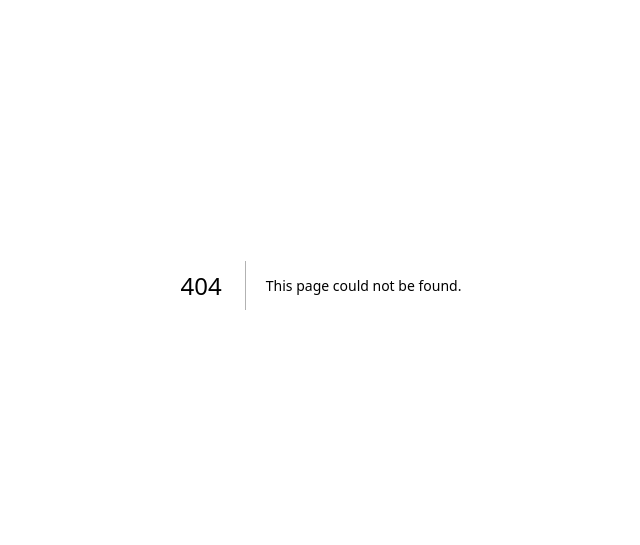
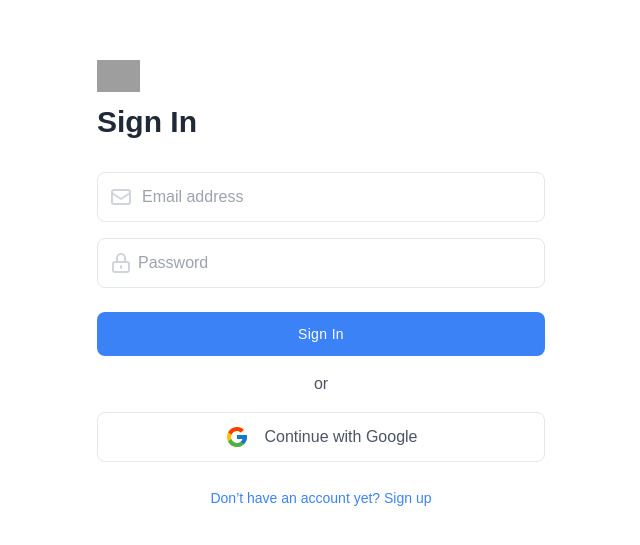
Before and after one commit to CEN3031-Group-8/GatorFit, a Next.js app in the folder frontend/: page /login in a window 1280 px wide. Before the commit this address had no page. Shown: the part 115-660 px from the top of the page, without its empty margins (319-959 px from the left). Built offline with nearby package versions, Linux system fonts and the light colour scheme; grey boxes are pictures that could not be loaded.

Commit message:
Added login page skeleton

```diff
--- /dev/null
+++ b/frontend/src/app/login/page.tsx
@@ -0,0 +1,60 @@
+import React from 'react';
+
+export default function SignUp() {
+    return (
+        <section className="bg-white dark:bg-gray-900">
+    <div className="container flex items-center justify-center min-h-screen px-6 mx-auto">
+        <form className="w-full max-w-md">
+            <img className="w-auto h-7 sm:h-8" src="https://merakiui.com/images/logo.svg" alt=""/>
+
+            <h1 className="mt-3 text-2xl font-semibold text-gray-800 capitalize sm:text-3xl dark:text-white">sign In</h1>
+
+            <div className="relative flex items-center mt-8">
+                <span className="absolute">
+                    <svg xmlns="http://www.w3.org/2000/svg" className="w-6 h-6 mx-3 text-gray-300 dark:text-gray-500" fill="none" viewBox="0 0 24 24" stroke="currentColor" stroke-width="2">
+                        <path stroke-linecap="round" stroke-linejoin="round" d="M3 8l7.89 5.26a2 2 0 002.22 0L21 8M5 19h14a2 2 0 002-2V7a2 2 0 00-2-2H5a2 2 0 00-2 2v10a2 2 0 002 2z" />
+                    </svg>
+                </span>
+
+                <input type="email" className="block w-full py-3 text-gray-700 bg-white border rounded-lg px-11 dark:bg-gray-900 dark:text-gray-300 dark:border-gray-600 focus:border-blue-400 dark:focus:border-blue-300 focus:ring-blue-300 focus:outline-none focus:ring focus:ring-opacity-40" placeholder="Email address"/>
+            </div>
+
+            <div className="relative flex items-center mt-4">
+                <span className="absolute">
+                    <svg xmlns="http://www.w3.org/2000/svg" className="w-6 h-6 mx-3 text-gray-300 dark:text-gray-500" fill="none" viewBox="0 0 24 24" stroke="currentColor" stroke-width="2">
+                        <path stroke-linecap="round" stroke-linejoin="round" d="M12 15v2m-6 4h12a2 2 0 002-2v-6a2 2 0 00-2-2H6a2 2 0 00-2 2v6a2 2 0 002 2zm10-10V7a4 4 0 00-8 0v4h8z" />
+                    </svg>
+                </span>
+
+                <input type="password" className="block w-full px-10 py-3 text-gray-700 bg-white border rounded-lg dark:bg-gray-900 dark:text-gray-300 dark:border-gray-600 focus:border-blue-400 dark:focus:border-blue-300 focus:ring-blue-300 focus:outline-none focus:ring focus:ring-opacity-40" placeholder="Password"/>
+            </div>
+
+            <div className="mt-6">
+                <button className="w-full px-6 py-3 text-sm font-medium tracking-wide text-white capitalize transition-colors duration-300 transform bg-blue-500 rounded-lg hover:bg-blue-400 focus:outline-none focus:ring focus:ring-blue-300 focus:ring-opacity-50">
+                    Sign in
+                </button>
+
+                <p className="mt-4 text-center text-gray-600 dark:text-gray-400">or</p>
+
+                <a href="#" className="flex items-center justify-center px-6 py-3 mt-4 text-gray-600 transition-colors duration-300 transform border rounded-lg dark:border-gray-700 dark:text-gray-200 hover:bg-gray-50 dark:hover:bg-gray-600">
+                    <svg className="w-6 h-6 mx-2" viewBox="0 0 40 40">
+                        <path d="M36.3425 16.7358H35V16.6667H20V23.3333H29.4192C28.045 27.2142 24.3525 30 20 30C14.4775 30 10 25.5225 10 20C10 14.4775 14.4775 9.99999 20 9.99999C22.5492 9.99999 24.8683 10.9617 26.6342 12.5325L31.3483 7.81833C28.3717 5.04416 24.39 3.33333 20 3.33333C10.7958 3.33333 3.33335 10.7958 3.33335 20C3.33335 29.2042 10.7958 36.6667 20 36.6667C29.2042 36.6667 36.6667 29.2042 36.6667 20C36.6667 18.8825 36.5517 17.7917 36.3425 16.7358Z" fill="#FFC107" />
+                        <path d="M5.25497 12.2425L10.7308 16.2583C12.2125 12.59 15.8008 9.99999 20 9.99999C22.5491 9.99999 24.8683 10.9617 26.6341 12.5325L31.3483 7.81833C28.3716 5.04416 24.39 3.33333 20 3.33333C13.5983 3.33333 8.04663 6.94749 5.25497 12.2425Z" fill="#FF3D00" />
+                        <path d="M20 36.6667C24.305 36.6667 28.2167 35.0192 31.1742 32.34L26.0159 27.975C24.3425 29.2425 22.2625 30 20 30C15.665 30 11.9842 27.2359 10.5975 23.3784L5.16254 27.5659C7.92087 32.9634 13.5225 36.6667 20 36.6667Z" fill="#4CAF50" />
+                        <path d="M36.3425 16.7358H35V16.6667H20V23.3333H29.4192C28.7592 25.1975 27.56 26.805 26.0133 27.9758C26.0142 27.975 26.015 27.975 26.0158 27.9742L31.1742 32.3392C30.8092 32.6708 36.6667 28.3333 36.6667 20C36.6667 18.8825 36.5517 17.7917 36.3425 16.7358Z" fill="#1976D2" />
+                    </svg>
+
+                    <span className="mx-2">Continue with Google</span>
+                </a>
+
+                <div className="mt-6 text-center ">
+                    <a href="#" className="text-sm text-blue-500 hover:underline dark:text-blue-400">
+                        Don’t have an account yet? Sign up
+                    </a>
+                </div>
+            </div>
+        </form>
+    </div>
+</section>
+  );
+}
```
